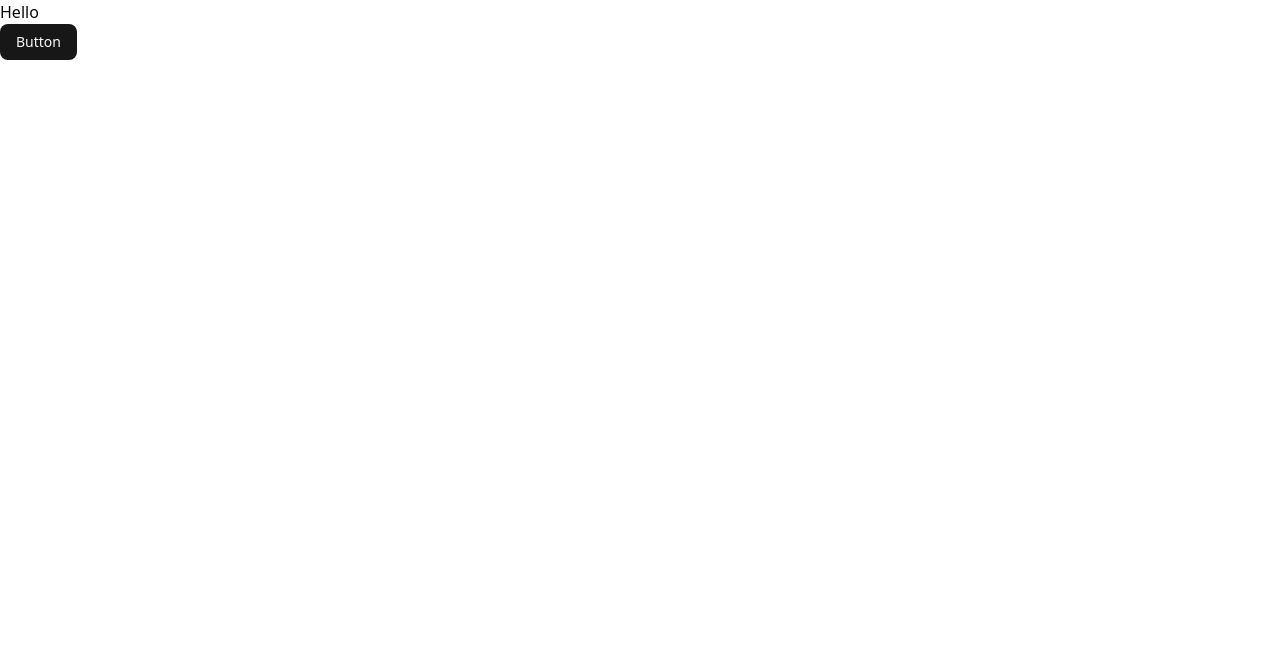
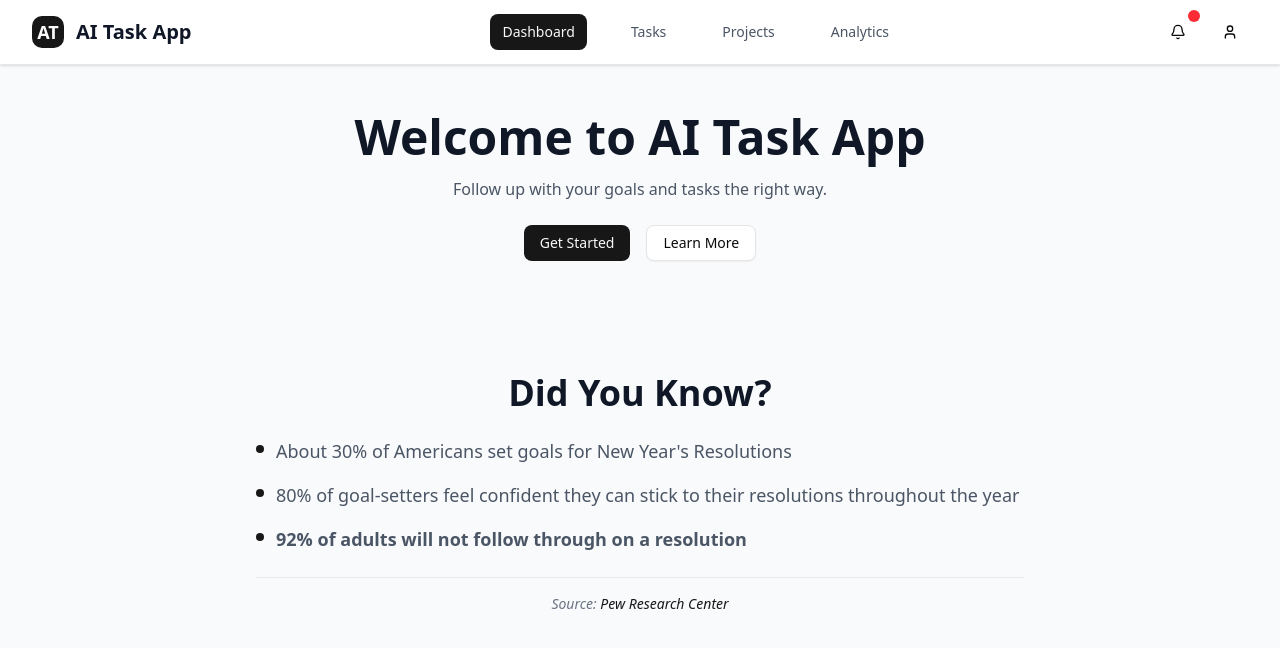
Before and after one commit to simulati0n/AITaskApp_hackumbc, a React (Vite) app in the folder frontend/: page / in a window 1280 px wide. Shown: the top 648 px of the page. Built offline with nearby package versions, Linux system fonts and the light colour scheme.

Commit message:
Implemented header and first part of homepage with goal-setting facts

```diff
--- a/frontend/src/App.jsx
+++ b/frontend/src/App.jsx
@@ -1,12 +1,48 @@
 import { Button } from "./components/ui/button"
+import Navbar from "./components/Navbar"
 
 
 function App() {
   return (
-    <>
-      <h1>Hello</h1>
-      <Button>Button</Button>
-    </>
+    <div className="min-h-screen bg-gray-50 dark:bg-gray-900">
+      <Navbar />
+      <main className="max-w-7xl mx-auto py-6 px-4 sm:px-6 lg:px-8">
+        <div className="text-center  justpx-4 py-6 sm:px-0">
+          <h1 className="text-5xl font-bold text-gray-900 dark:text-white mb-4">Welcome to AI Task App</h1>
+          <p className="text-gray-600 dark:text-gray-300 mb-6">
+            Follow up with your goals and tasks the right way.
+          </p>
+          <div className="flex space-x-4 justify-center">
+            <Button>Get Started</Button>
+            <Button variant="outline">Learn More</Button>
+          </div>
+          </div>
+          <div className="text-center px-4 py-6 sm:px-0 mt-16">
+            <h2 className="text-4xl font-bold text-gray-900 dark:text-white mb-6">Did You Know?</h2>
+            <div className="max-w-3xl mx-auto">
+              <ul className="space-y-4 text-left text-lg">
+                <li className="flex items-start">
+                  <span className="flex-shrink-0 w-2 h-2 bg-primary rounded-full mt-2 mr-3"></span>
+                  <p className="text-gray-600 dark:text-gray-300">About 30% of Americans set goals for New Year's Resolutions</p>
+                </li>
+                <li className="flex items-start">
+                  <span className="flex-shrink-0 w-2 h-2 bg-primary rounded-full mt-2 mr-3"></span>
+                  <p className="text-gray-600 dark:text-gray-300">80% of goal-setters feel confident they can stick to their resolutions throughout the year</p>
+                </li>
+                <li className="flex items-start">
+                  <span className="flex-shrink-0 w-2 h-2 bg-primary rounded-full mt-2 mr-3"></span>
+                  <p className="text-gray-600 dark:text-gray-300"><strong>92% of adults will not follow through on a resolution</strong></p>
+                </li>
+              </ul>
+              <div className="mt-6 pt-4 border-t border-gray-200 dark:border-gray-700">
+                <p className="text-sm text-gray-500 dark:text-gray-400 italic">
+                  Source: <a href="https://www.pewresearch.org" target="_blank" rel="noopener noreferrer" className="text-primary hover:underline">Pew Research Center</a>
+                </p>
+              </div>
+            </div>
+          </div>
+      </main>
+    </div>
   )
 }
 
--- /dev/null
+++ b/frontend/src/components/Navbar.jsx
@@ -0,0 +1,179 @@
+import React, { useState } from 'react';
+import { Button } from './ui/button';
+import { Menu, X, User, Settings, LogOut, Bell } from 'lucide-react';
+
+const Navbar = () => {
+  const [isMobileMenuOpen, setIsMobileMenuOpen] = useState(false);
+
+  const toggleMobileMenu = () => {
+    setIsMobileMenuOpen(!isMobileMenuOpen);
+  };
+
+  const navigationItems = [
+    { name: 'Dashboard', href: '#', current: true },
+    { name: 'Tasks', href: '#', current: false },
+    { name: 'Projects', href: '#', current: false },
+    { name: 'Analytics', href: '#', current: false },
+  ];
+
+  return (
+    <nav className="bg-white dark:bg-gray-900 shadow-sm border-b border-gray-200 dark:border-gray-700">
+      <div className="max-w-7xl mx-auto px-4 sm:px-6 lg:px-8">
+        <div className="flex justify-between items-center h-16">
+          {/* Logo and brand */}
+          <div className="flex items-center">
+            <div className="flex-shrink-0 flex items-center">
+              <div className="h-8 w-8 bg-primary rounded-lg flex items-center justify-center">
+                <span className="text-primary-foreground font-bold text-lg">AT</span>
+              </div>
+              <span className="ml-3 text-xl font-bold text-gray-900 dark:text-white">
+                AI Task App
+              </span>
+            </div>
+          </div>
+
+          {/* Desktop Navigation */}
+          <div className="hidden md:block">
+            <div className="ml-10 flex items-baseline space-x-8">
+              {navigationItems.map((item) => (
+                <a
+                  key={item.name}
+                  href={item.href}
+                  className={`px-3 py-2 rounded-md text-sm font-medium transition-colors duration-200 ${
+                    item.current
+                      ? 'bg-primary text-primary-foreground'
+                      : 'text-gray-600 dark:text-gray-300 hover:text-gray-900 dark:hover:text-white hover:bg-gray-100 dark:hover:bg-gray-800'
+                  }`}
+                >
+                  {item.name}
+                </a>
+              ))}
+            </div>
+          </div>
+
+          {/* Desktop User Actions */}
+          <div className="hidden md:flex items-center space-x-4">
+            <Button variant="ghost" size="icon" className="relative">
+              <Bell className="h-5 w-5" />
+              <span className="absolute -top-1 -right-1 h-3 w-3 bg-red-500 rounded-full"></span>
+            </Button>
+
+            <div className="relative group">
+              <Button variant="ghost" size="icon">
+                <User className="h-5 w-5" />
+              </Button>
+
+              {/* Dropdown menu */}
+              <div className="absolute right-0 mt-2 w-48 bg-white dark:bg-gray-800 rounded-md shadow-lg py-1 z-50 opacity-0 invisible group-hover:opacity-100 group-hover:visible transition-all duration-200">
+                <a
+                  href="#"
+                  className="flex items-center px-4 py-2 text-sm text-gray-700 dark:text-gray-300 hover:bg-gray-100 dark:hover:bg-gray-700"
+                >
+                  <User className="h-4 w-4 mr-3" />
+                  Profile
+                </a>
+                <a
+                  href="#"
+                  className="flex items-center px-4 py-2 text-sm text-gray-700 dark:text-gray-300 hover:bg-gray-100 dark:hover:bg-gray-700"
+                >
+                  <Settings className="h-4 w-4 mr-3" />
+                  Settings
+                </a>
+                <hr className="my-1 border-gray-200 dark:border-gray-600" />
+                <a
+                  href="#"
+                  className="flex items-center px-4 py-2 text-sm text-red-600 dark:text-red-400 hover:bg-gray-100 dark:hover:bg-gray-700"
+                >
+                  <LogOut className="h-4 w-4 mr-3" />
+                  Sign out
+                </a>
+              </div>
+            </div>
+          </div>
+
+          {/* Mobile menu button */}
+          <div className="md:hidden">
+            <Button
+              variant="ghost"
+              size="icon"
+              onClick={toggleMobileMenu}
+              className="text-gray-600 dark:text-gray-300 hover:text-gray-900 dark:hover:text-white"
+            >
+              {isMobileMenuOpen ? (
+                <X className="h-6 w-6" />
+              ) : (
+                <Menu className="h-6 w-6" />
+              )}
+            </Button>
+          </div>
+        </div>
+
+        {/* Mobile Navigation Menu */}
+        {isMobileMenuOpen && (
+          <div className="md:hidden">
+            <div className="px-2 pt-2 pb-3 space-y-1 sm:px-3 bg-gray-50 dark:bg-gray-800 rounded-lg mt-2">
+              {navigationItems.map((item) => (
+                <a
+                  key={item.name}
+                  href={item.href}
+                  className={`block px-3 py-2 rounded-md text-base font-medium transition-colors duration-200 ${
+                    item.current
+                      ? 'bg-primary text-primary-foreground'
+                      : 'text-gray-600 dark:text-gray-300 hover:text-gray-900 dark:hover:text-white hover:bg-gray-100 dark:hover:bg-gray-700'
+                  }`}
+                  onClick={() => setIsMobileMenuOpen(false)}
+                >
+                  {item.name}
+                </a>
+              ))}
+
+              {/* Mobile User Actions */}
+              <div className="pt-4 border-t border-gray-200 dark:border-gray-600">
+                <div className="flex items-center space-x-4 px-3 py-2">
+                  <Button variant="ghost" size="icon" className="relative">
+                    <Bell className="h-5 w-5" />
+                    <span className="absolute -top-1 -right-1 h-3 w-3 bg-red-500 rounded-full"></span>
+                  </Button>
+
+                  <div className="flex-1">
+                    <p className="text-sm font-medium text-gray-900 dark:text-white">John Doe</p>
+                    <p className="text-xs text-gray-500 dark:text-gray-400">john@example.com</p>
+                  </div>
+                </div>
+
+                <div className="mt-2 space-y-1">
+                  <a
+                    href="#"
+                    className="flex items-center px-3 py-2 text-sm text-gray-700 dark:text-gray-300 hover:bg-gray-100 dark:hover:bg-gray-700 rounded-md"
+                    onClick={() => setIsMobileMenuOpen(false)}
+                  >
+                    <User className="h-4 w-4 mr-3" />
+                    Profile
+                  </a>
+                  <a
+                    href="#"
+                    className="flex items-center px-3 py-2 text-sm text-gray-700 dark:text-gray-300 hover:bg-gray-100 dark:hover:bg-gray-700 rounded-md"
+                    onClick={() => setIsMobileMenuOpen(false)}
+                  >
+                    <Settings className="h-4 w-4 mr-3" />
+                    Settings
+                  </a>
+                  <a
+                    href="#"
+                    className="flex items-center px-3 py-2 text-sm text-red-600 dark:text-red-400 hover:bg-gray-100 dark:hover:bg-gray-700 rounded-md"
+                    onClick={() => setIsMobileMenuOpen(false)}
+                  >
+                    <LogOut className="h-4 w-4 mr-3" />
+                    Sign out
+                  </a>
+                </div>
+              </div>
+            </div>
+          </div>
+        )}
+      </div>
+    </nav>
+  );
+};
+
+export default Navbar;
```
